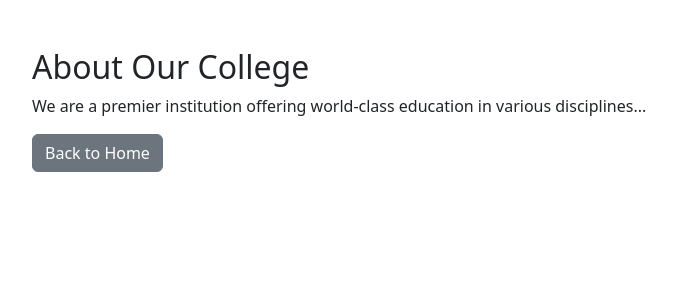
After one commit to jeshivenkat/college_form, a Flask app: page /about in a window 1280 px wide. The commit adds this page. Shown: the top 300 px of the page, without its empty margins (50-726 px from the left). Run offline with Flask 3, Linux system fonts and the light colour scheme.

Commit message:
first commit

```diff
--- a/app.py
+++ b/app.py
@@ -28,6 +28,7 @@ def about():
 
 @app.route('/contact', methods=['GET', 'POST'])
 def contact():
+    submitted = False
     if request.method == 'POST':
         name = request.form['name']
         email = request.form['email']
@@ -39,8 +40,9 @@ def contact():
                        (name, email, message))
         conn.commit()
         conn.close()
-        return redirect('/contact')
-    return render_template('contact.html')
+        submitted = True
+    return render_template('contact.html', submitted=submitted)
+
 
 @app.route('/admin')
 def admin():
--- /dev/null
+++ b/templates/about.html
@@ -0,0 +1,12 @@
+<!DOCTYPE html>
+<html lang="en">
+<head>
+    <title>About Our College</title>
+    <link href="https://cdn.jsdelivr.net/npm/bootstrap@5.3.0/dist/css/bootstrap.min.css" rel="stylesheet">
+</head>
+<body class="container py-5">
+    <h2>About Our College</h2>
+    <p>We are a premier institution offering world-class education in various disciplines...</p>
+    <a href="/" class="btn btn-secondary">Back to Home</a>
+</body>
+</html>
--- a/templates/contact.html
+++ b/templates/contact.html
@@ -6,6 +6,12 @@
 </head>
 <body class="container py-5">
     <h2>Contact Form</h2>
+    {% if submitted %}
+    <div class="alert alert-success" role="alert">
+        Thank you! Your message has been submitted successfully.
+    </div>
+    {% endif %}
+
     <form method="POST">
         <div class="mb-3">
             <label>Name:</label>
```
Also changed, not shown: contact_data.db (added).
